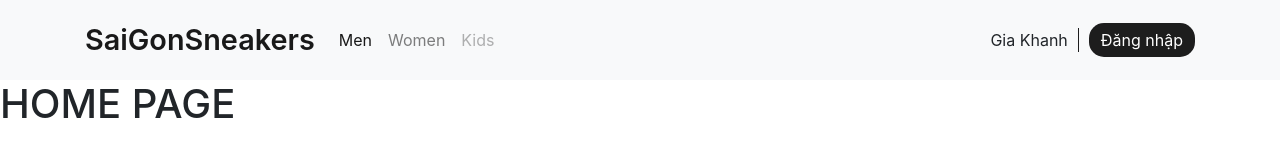
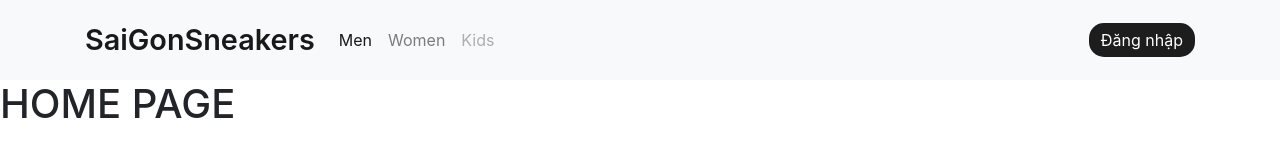
Before and after one commit to tobaomoi/SaiGonSneaker, a React (Create React App) app: page / in a window 1280 px wide. Shown: the top 160 px of the page. Built offline with nearby package versions, Linux system fonts and the light colour scheme.

Commit message:
Navbar logou

```diff
--- a/package.json
+++ b/package.json
@@ -14,6 +14,7 @@
     "axios": "^0.21.1",
     "bootstrap": "^4.6.0",
     "jquery": "^3.6.0",
+    "jsonwebtoken": "^8.5.1",
     "node-sass": "^5.0.0",
     "popper.js": "^1.16.1",
     "react": "^17.0.2",
--- a/src/Components/Navbar/index.jsx
+++ b/src/Components/Navbar/index.jsx
@@ -1,47 +1,69 @@
 import React from "react";
-import { NavLink } from "react-router-dom";
 
 function Navbar(props) {
+  const handleUserLogout = () => {
+    window.localStorage.clear();
+    props.routeProps.history.push("/login");
+  }
+
+  const handleUserLogin = () => {
+    props.routeProps.history.push("/login")
+  }
+
+  const isUserLoggedIn = () => {
+    const accessToken = window.localStorage.getItem("accessToken");
+    if (!accessToken) {
       return (
-		<nav className='navbar navbar-expand-lg navbar-light bg-light'>
-			<div className='container'>
-				<a className='navbar-brand' href='#'>
+        <div>
+          <button onClick={() => { handleUserLogin() }} id="logon">Đăng nhập</button>
+        </div>
+      )
+    } else {
+      return (
+        <div>
+          <p id="user__Name">Gia Khanh</p>
+          <button onClick={() => { handleUserLogout() }} id="logon">Đăng xuat</button>
+        </div>
+      );
+    }
+  }
+
+  return (
+    <nav className="navbar navbar-expand-lg navbar-light bg-light">
+      <div className="container">
+        <a className="navbar-brand" href="#">
           SaiGonSneakers
         </a>
         <button
-					className='navbar-toggler'
-					type='button'
-					data-toggle='collapse'
-					data-target='#navbarTogglerDemo02'
-					aria-controls='navbarTogglerDemo02'
-					aria-expanded='false'
-					aria-label='Toggle navigation'
+          className="navbar-toggler"
+          type="button"
+          data-toggle="collapse"
+          data-target="#navbarTogglerDemo02"
+          aria-controls="navbarTogglerDemo02"
+          aria-expanded="false"
+          aria-label="Toggle navigation"
         >
-					<span className='navbar-toggler-icon' />
+          <span className="navbar-toggler-icon" />
         </button>
-				<div
-					className='collapse navbar-collapse'
-					id='navbarTogglerDemo02'
-				>
-					<ul className='navbar-nav'>
-						<li className='nav-item active'>
-							<a className='nav-link' href='#'>
+        <div className="collapse navbar-collapse" id="navbarTogglerDemo02">
+          <ul className="navbar-nav">
+            <li className="nav-item active">
+              <a className="nav-link" href="#">
                 Men
               </a>
             </li>
-						<li className='nav-item'>
-							<a className='nav-link' href='#'>
+            <li className="nav-item">
+              <a className="nav-link" href="#">
                 Women
               </a>
             </li>
-						<li className='nav-item'>
-							<a className='nav-link disabled' href='#'>
+            <li className="nav-item">
+              <a className="nav-link disabled" href="#">
                 Kids
               </a>
             </li>
-						<div className='user__Logon'>
-							<p id='user__Name'>Gia Khanh</p>
-							<button id="logon">Đăng nhập</button>
+            <div className="user__Logon">
+              {isUserLoggedIn()}
             </div>
           </ul>
         </div>
--- a/src/Higher-Order-Components/index.jsx
+++ b/src/Higher-Order-Components/index.jsx
@@ -3,9 +3,9 @@ import { Route } from "react-router-dom";
 import Navbar from "../Components/Navbar/index.jsx";
 
 const HomeAndProductDetailPage = (props) => {
-	return (
+  return (
 		<>
-      <Navbar />
+      <Navbar routeProps={props.routeProps} />
       {props.children}
 		</>
 	);
@@ -18,7 +18,7 @@ export default function SaiGonSneakers({Component, ...props}) {
       {...props}
       render={(routeProps) => {
         return (
-          <HomeAndProductDetailPage>
+          <HomeAndProductDetailPage routeProps={routeProps}>
             <Component {...routeProps} />
           </HomeAndProductDetailPage>
         )
--- a/src/Templates/UserTemplate/LoginPage/index.jsx
+++ b/src/Templates/UserTemplate/LoginPage/index.jsx
@@ -32,7 +32,7 @@ function SignUpPage(props) {
       .then((result) => {
         // Nếu gọi Api thành công thì dữ liệu Backend trả về sẽ chạy vô đây
         setMessage(result.data.message);
-        window.localStorage.setItem("accessToken", result.data.accessToken);
+        window.localStorage.setItem("accessToken", JSON.stringify(result.data.accessToken));
         setTimeout(() => {
           props.history.push("/");
         }, 1000);
```
Also changed, not shown: 2 other files (tests, documents, lock files or other folders). Lines whose indentation alone changed are shown as unchanged.
